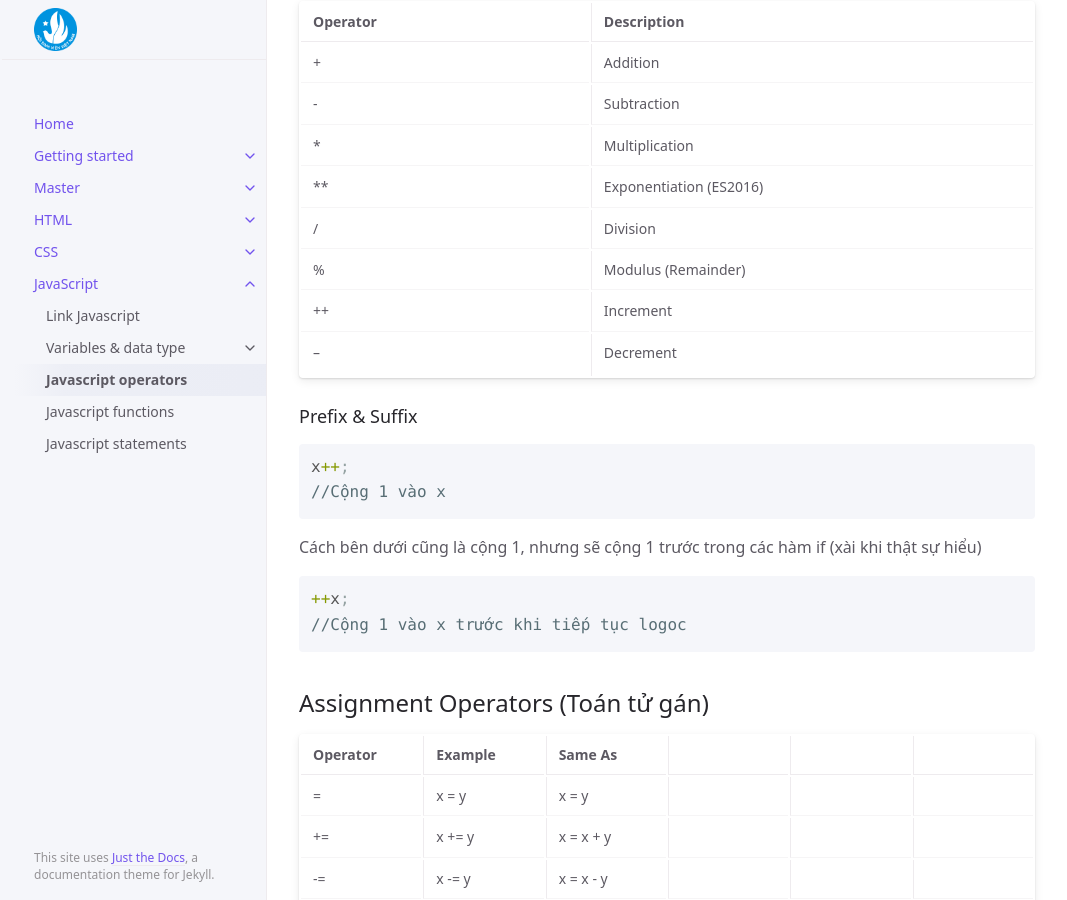
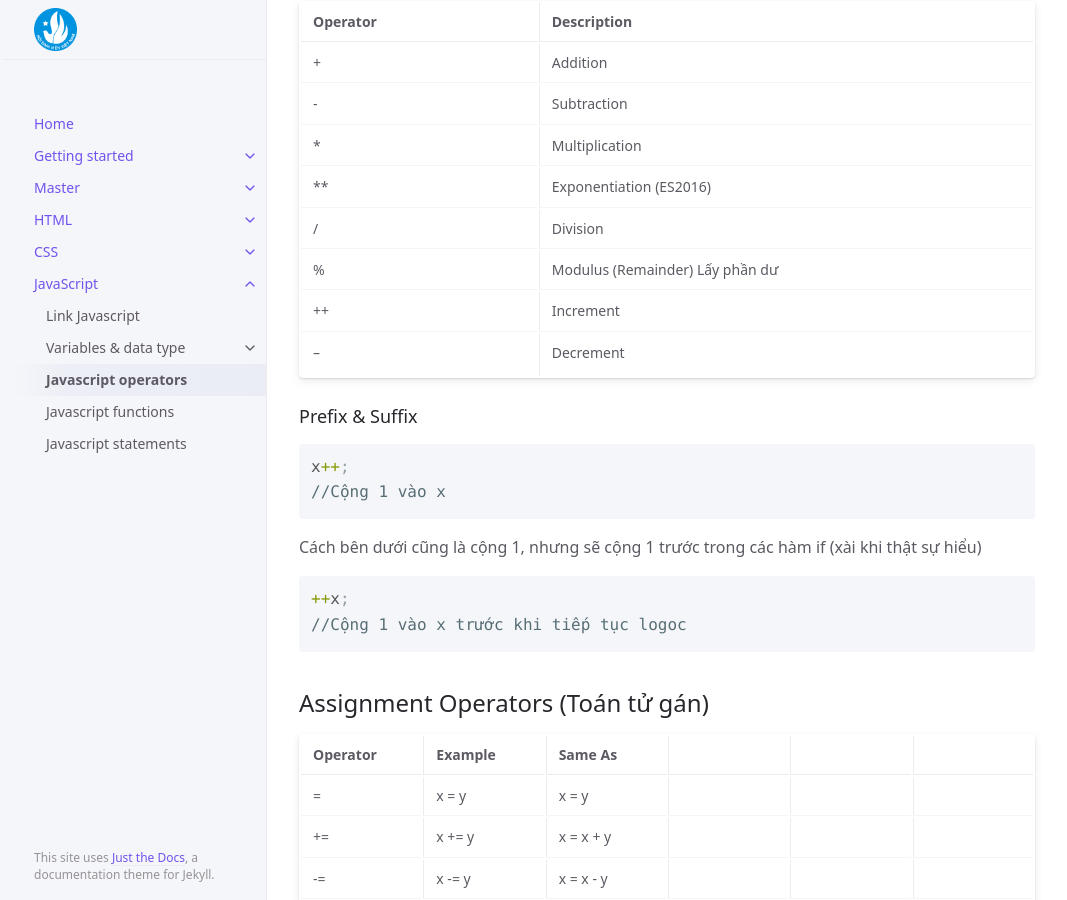
Before and after one commit to FTU2-Student-Association/official-materials, a Jekyll site: the page built from docs/javascript/operatorsjs.md, in a window 1280 px wide and 900 px high, scrolled down 509 px. Shown: the whole window, without its empty margins (105-1172 px from the left). Built offline with Jekyll 4.4.1, drawn with Linux system fonts in a browser that asks for light colours.

Commit message:
Update operatorsjs.md

```diff
--- a/docs/javascript/operatorsjs.md
+++ b/docs/javascript/operatorsjs.md
@@ -27,7 +27,7 @@ parent: JavaScript
 | *        | Multiplication          |
 | **       | Exponentiation (ES2016) |
 | /        | Division                |
-| %        | Modulus (Remainder)     |
+| %        | Modulus (Remainder) Lấy phần dư    |
 | ++       | Increment               |
 | --       | Decrement               |
 
```
